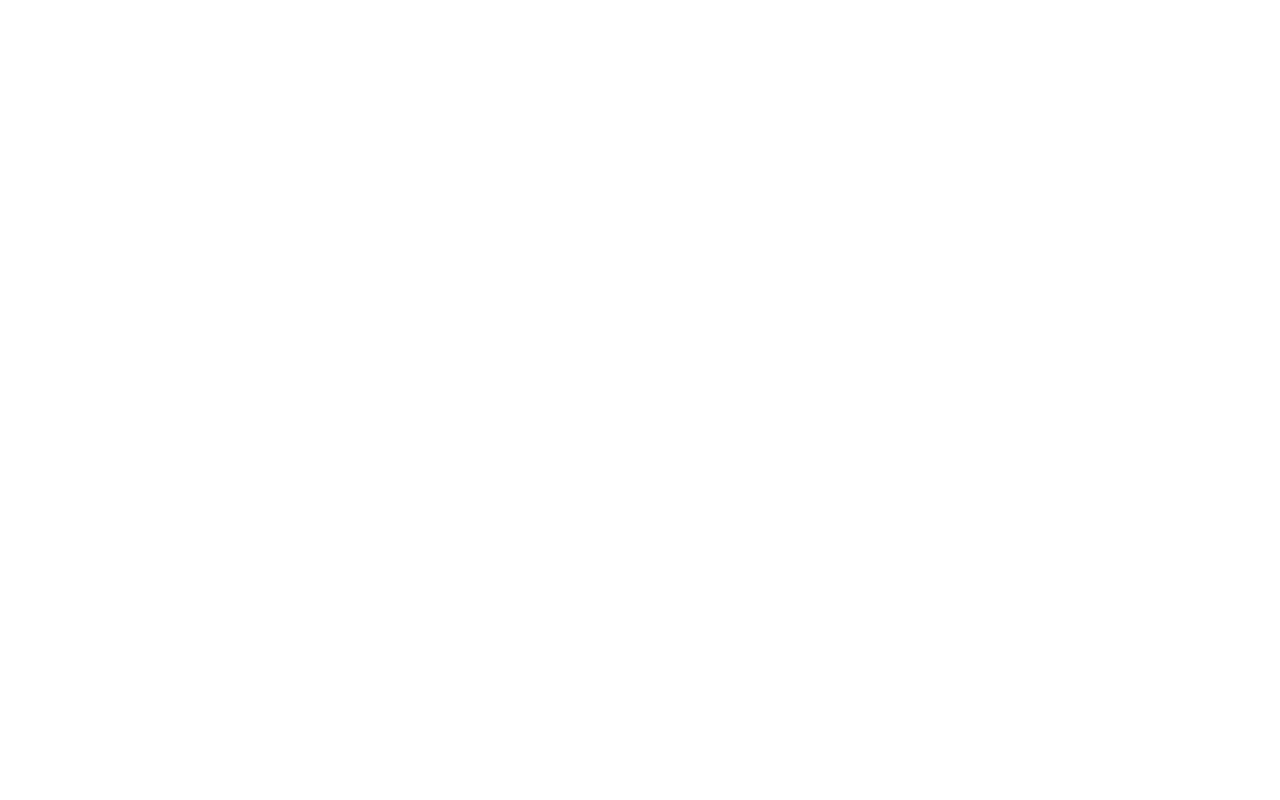
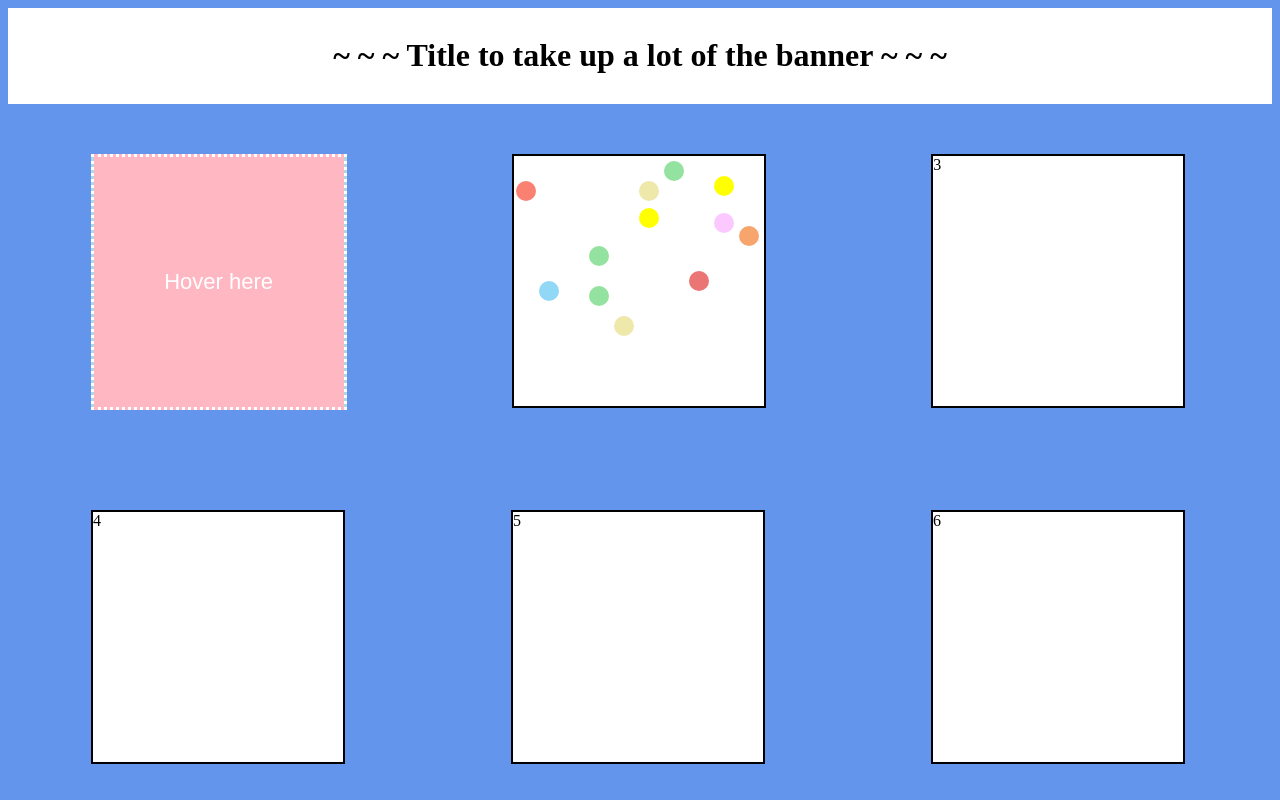
Before and after one commit to TaneyaSenn/Portfolio-Practice, a plain HTML site: page Two/2.html in a window 1280 px wide. Shown: the top 800 px of the page. Drawn offline with Linux system fonts and the light colour scheme.

Commit message:
box 1 and 2 complete

```diff
--- a/Two/2.css
+++ b/Two/2.css
@@ -0,0 +1,165 @@
+body {
+    background-color: cornflowerblue;
+}
+
+#header {
+    text-align: center;
+    background-color: white;
+    position: sticky;
+    padding: 8px;
+    top: 0px;
+}
+
+
+.container {
+    display: flex;
+    flex-wrap: wrap;
+    justify-content: space-around;
+    flex-direction: row;
+    width: calc(100vw - 20px);
+    height: calc(100vh - 20px);
+}
+
+.box {
+    border: 2px solid black;
+    height: 250px;
+    width: 250px;
+    margin: 50px;
+    background-color: white;
+}
+
+#box1 {
+    font: 22px Arial;
+    display: flex;
+    justify-content: center;
+    align-items: center;
+    color: white;
+    background: linear-gradient(to left, hsl(351, 100%, 86%) 50%, lightblue 50%) right;
+    background-size: 200%;
+    transition: .7s ease-out;
+    border: dotted;
+}
+
+#box1:hover {
+    background-position: left;
+}
+
+#box2 {
+    overflow: hidden;
+}
+.ball {
+    width: 20px;
+	height: 20px;
+	background: palegoldenrod;
+	position: relative;
+	left: 50%;
+	top: 10%;
+	border-radius: 50%;
+    animation: bounce 1s ease;
+
+}
+
+.ball:nth-child(2) {
+    background: #fbc9ff;
+    animation: bounce 1s;
+    position: relative;
+    left: 80%;
+    top: 15%;
+}
+
+.ball:nth-child(3) {
+    background: rgb(148, 226, 159);
+    animation: bounce 0.7s ease;
+    position: relative;
+    left: 30%;
+    top: 20%;
+}
+
+.ball:nth-child(4) {
+    background: rgb(235, 116, 116);
+    animation: bounce 0.2s ease;
+    position: relative;
+    left: 70%;
+    top: 22%;
+}
+
+.ball:nth-child(5) {
+    background: rgb(148, 226, 159);
+    animation: bounce 0.5s ease;
+    position: relative;
+    left: 30%;
+    top: 20%;
+}
+
+.ball:nth-child(6) {
+    background: rgb(145, 216, 247);
+    animation: bounce 0.8s ease;
+    position: relative;
+    left: 10%;
+    top: 10%;
+}
+
+.ball:nth-child(7) {
+    background: rgb(248, 165, 109);
+    animation: bounce 0.5s ease;
+    position: relative;
+    left: 90%;
+    top: -20%;
+}
+
+.ball:nth-child(8) {
+    background: red;
+    animation: bounce 0.5s ease;
+    position: relative;
+    left: 830%;
+    top: 60%;
+}
+
+.ball:nth-child(9) {
+    background: rgb(201, 245, 235)
+    animation: bounce 0.5s ease;
+    position: relative;
+    left: 40%;
+    top: 0%;
+}
+
+.ball:nth-child(10) {
+    background: rgb(148, 226, 159);
+    animation: bounce 0.5s ease;
+    position: relative;
+    left: 60%;
+    top: -70%;
+}
+
+.ball:nth-child(11) {
+    background: salmon;
+    animation: bounce 0.5s ease;
+    position: relative;
+    left: 1%;
+    top: -70%;
+}
+
+.ball:nth-child(12) {
+    background: yellow;
+    animation: bounce 0.5s ease;
+    position: relative;
+    left: 80%;
+    top: -80%;
+}
+
+.ball:nth-child(13) {
+    background: yellow;
+    animation: bounce 0.5s ease;
+    position: relative;
+    left: 50%;
+    top: -75%;
+}
+
+@keyframes bounce {
+    0% {
+        transform: translate3d(0, 0, 0);
+    }
+    100% {
+        transform: translate3d(0, 100px, 0);
+    }
+}
--- a/Two/2.html
+++ b/Two/2.html
@@ -7,16 +7,33 @@
     </head>
 
     <body>
-        <div class="wrapper">
-            <div id="1" class="box"></div>
-            <div id="2" class="box"></div>
-            <div id="3" class="box"></div>
-            <div id="4" class="box"></div>
-            <div id="5" class="box"></div>
-            <div id="6" class="box"></div>
-            <div id="7" class="box"></div>
-            <div id="8" class="box"></div>
-            <div id="9" class="box"></div>
+        <header id="header"><h1>~ ~ ~ Title to take up a lot of the banner ~ ~ ~</h1></header>
+        <div class="container">
+            <div id="box1" class="box"><p>Hover here</p></div>
+
+            <div id="box2" class="box">
+                <div class="ball"></div>
+                <div class="ball"></div>
+                <div class="ball"></div>
+                <div class="ball"></div>
+                <div class="ball"></div>
+                <div class="ball"></div>
+                <div class="ball"></div>
+                <div class="ball"></div>
+                <div class="ball"></div>
+                <div class="ball"></div>
+                <div class="ball"></div>
+                <div class="ball"></div>
+                <div class="ball"></div>
+            </div>
+
+            <div id="box3" class="box">3</div>
+            <div id="box4" class="box">4</div>
+            <div id="box5" class="box">5</div>
+            <div id="box6" class="box">6</div>
+            <div id="box7" class="box">7</div>
+            <div id="box8" class="box">8</div>
+            <div id="box9" class="box">9</div>
         </div>
     </body>
 </html>
```
